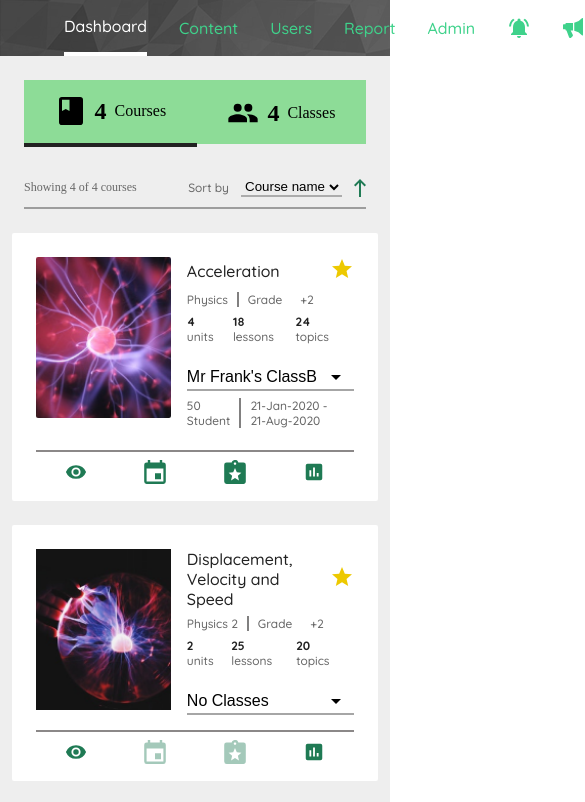
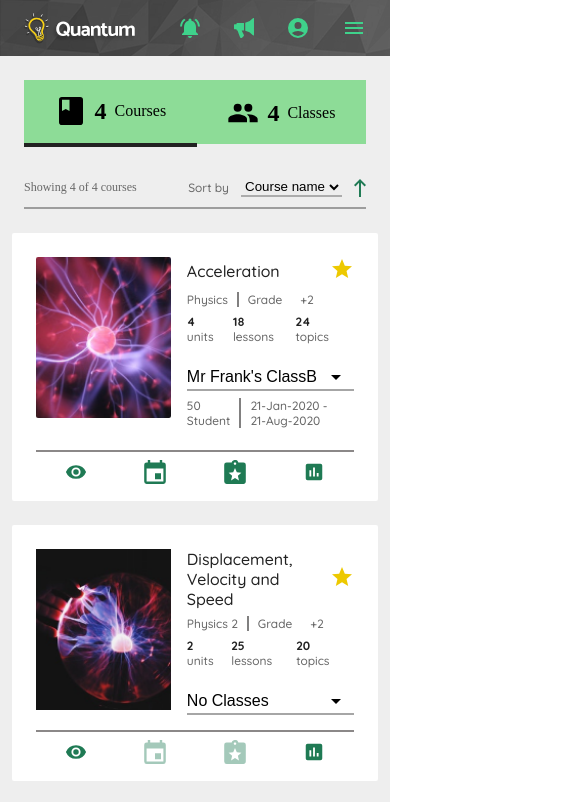
Before and after one commit to TejasTank1/Zeus_Training_Tasks, a plain HTML site: page Task-5_Quantum_Teaher_Dashboard/index.html in a window 390 px wide. Shown: the top 802 px of the page, 585 px wide, since content can reach past the window. Drawn offline with Linux system fonts and the light colour scheme.

Commit message:
Task-5_Quantum_Teacher_Dashboard

```diff
--- a/Task-5_Quantum_Teaher_Dashboard/style.css
+++ b/Task-5_Quantum_Teaher_Dashboard/style.css
@@ -281,25 +281,9 @@ height: 36px;
 .footer{
     margin-top: auto;
 }
-.sm{
+.sm, .sm svg{
     display: none;
  }
-
- .badge svg::before{
-    content: "";
-  z-index: -1;
-  overflow: hidden;
-  transform: rotate(-135deg);
-  width: 120px;
-
-  display: block;
-  background: #79A70A;
-  position: absolute;
-  height: 220px;
-  opacity: 1;
-
- }
-
 @media screen and (max-width:1024px) {
     .third{
         grid-template-columns: auto;
@@ -308,9 +292,9 @@ height: 36px;
 
 @media screen and (max-width:768px) {
      .lg{
-        display: none;
+        display: none !important;
      }
-     .sm{
+     .sm svg{
         display: block;
      }
 }
```
